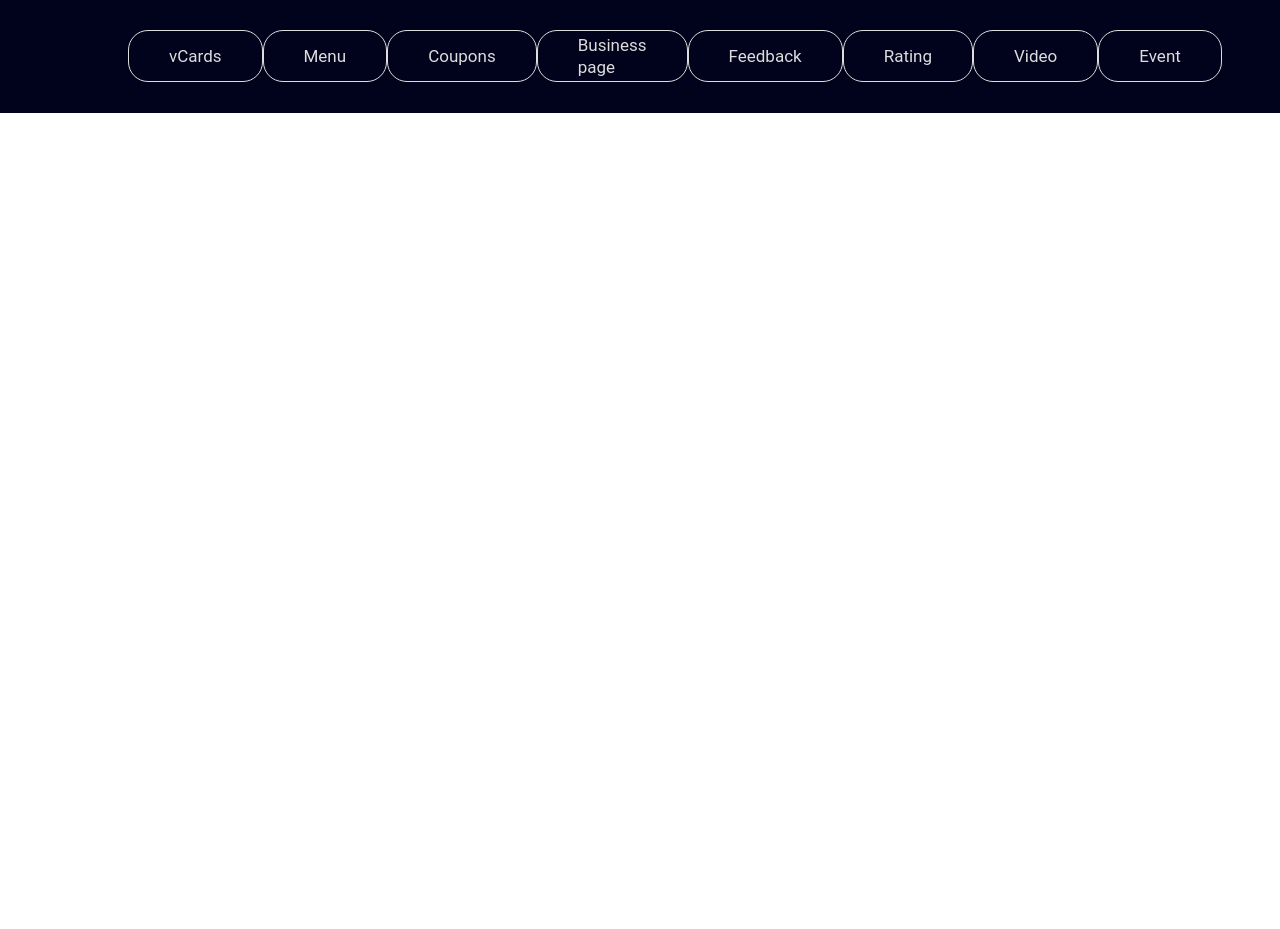
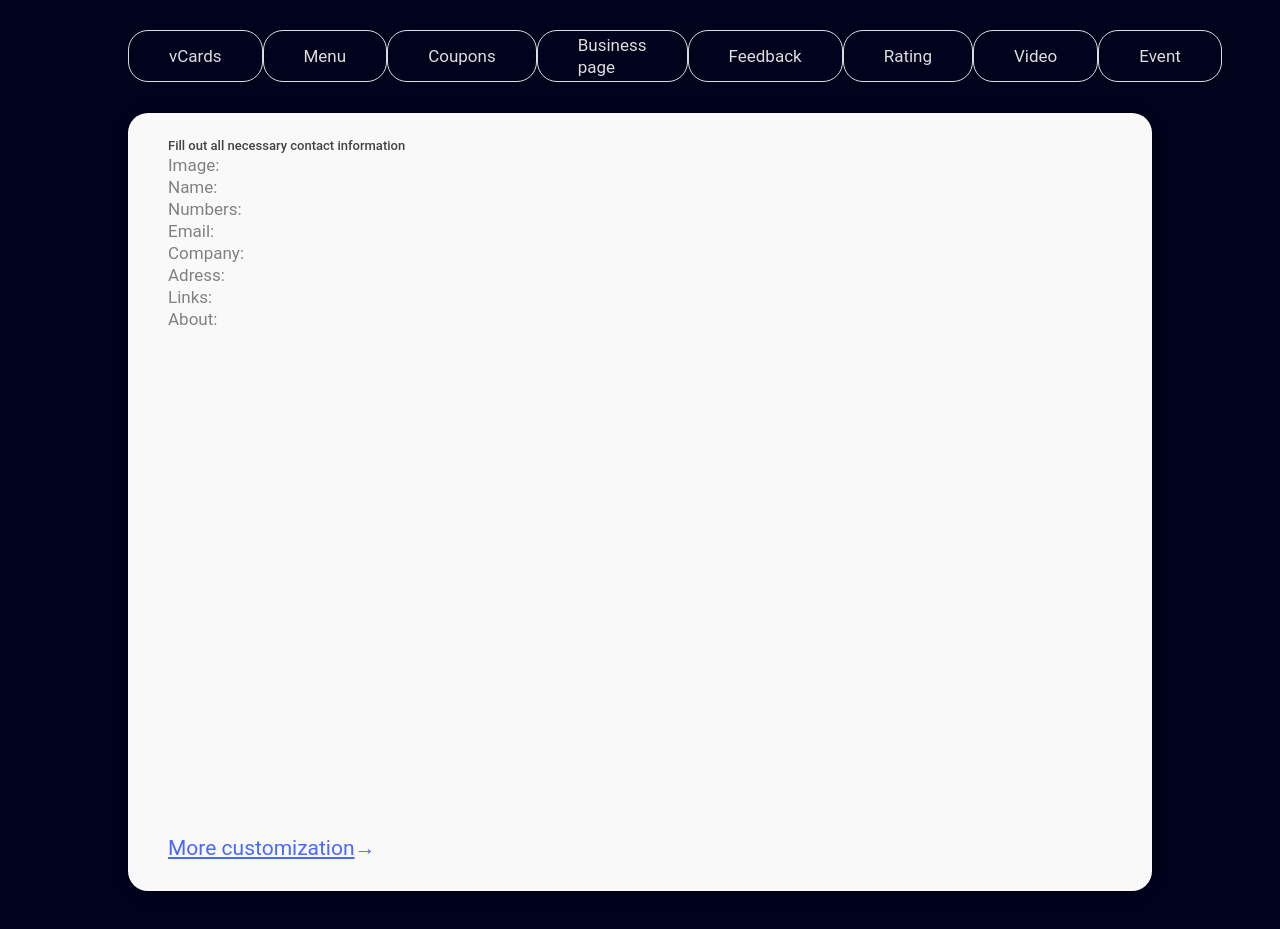
Before and after one commit to AlexMezen/VueTest, a Vue app in the folder VueTest/: page / in a window 1280 px wide. Shown: the part 179-1108 px from the top of the page. Before the commit the page ends 800 px from the top, so only its background shows below. Built offline with nearby package versions, Linux system fonts and the light colour scheme.

Commit message:
Some features at the form have been done

```diff
--- a/VueTest/src/App.vue
+++ b/VueTest/src/App.vue
@@ -1,16 +1,18 @@
 <template>
   <first-header></first-header>
   <title-nav></title-nav>
-  <!-- <form-resume></form-resume> -->
+  <form-resume></form-resume>
 
 </template>
 <script >
   import FirstHeader from './components/FirstHeader.vue';
   import TitleNav from './components/TitleNav.vue';
-  // import FormResume from './components/FormResume.vue';
+  import FormResume from './components/FormResume.vue';
 export default{
 components:{
-FirstHeader, TitleNav,
+FirstHeader,
+TitleNav,
+FormResume,
 }
 }
 </script>
--- a/VueTest/src/components/FormResume.vue
+++ b/VueTest/src/components/FormResume.vue
@@ -1,9 +1,9 @@
-<!-- <template>
+<template>
     <div class="vCardSection">
         <div class="vCardSection-wrapper">
             <div class="vCard">
                 <div class="vCard-form">
-                    <div class="left">
+                    <div class="vCard-left">
                         <div class="vCard-fill">
                             <div class="vCard-contactInfo">Fill out all necessary contact information</div>
                         </div>
@@ -19,9 +19,9 @@
                                 <div class="labels-text">About:</div>
                         </div>
                         </div>
-                        <div class="MoreCustomization">More customization</div>
+                        <div class="MoreCustomization"><a href="#">More customization</a> &rarr;</div>
                 </div>
-                <div class="right"></div>
+                <div class="vCard-right"></div>
                 </div>
             </div>
         </div>
@@ -49,7 +49,7 @@ justify-content: center;
     width: 80%;
 }
 .vCard{
-width: 1330px;
+width: 100%;
 height: 778px;
 background: #F9F9F9;
 box-shadow: 0px 2px 15px rgba(0, 0, 0, 0.15);
@@ -64,21 +64,24 @@ border-radius: 20px;
 }
 
 .vCard-contactInfo{
-display: inline-block;
+display: inline-flex;
 font-family: 'Roboto';
 font-style: normal;
 font-weight: 500;
 font-size: 13px;
 line-height: 15px;
 color: #434343;
+height: 40px;
+align-items: end;
 }
-.left{
+.vCard-left{
     display: flex;
     flex-direction: column;
     margin-left: 40px;
 }
 .vCard-middle{
     height: 100%;
+
 }
 .labels-text{
 font-family: 'Roboto';
@@ -89,10 +92,26 @@ line-height: 22px;
 color: #818181;
 }
 .MoreCustomization{
-    height: 40px;
+
+font-family: 'Roboto';
+font-style: normal;
+font-weight: 400;
+font-size: 21px;
+line-height: 25px;
+color: #4B68FF;
+}
+.MoreCustomization a{
+height: 55px;
+font-family: 'Roboto';
+font-style: normal;
+font-weight: 400;
+font-size: 21px;
+line-height: 25px;
+text-decoration-line: underline;
+color: #4B68FF;
 }
 
-.left, .right{
+.vCard-left, .vCard-right{
 width: 50%;
 height: 100%;
 }
@@ -100,4 +119,4 @@ height: 100%;
 display: inline-flex;
 }
 
-</style> -->
+</style>
```
